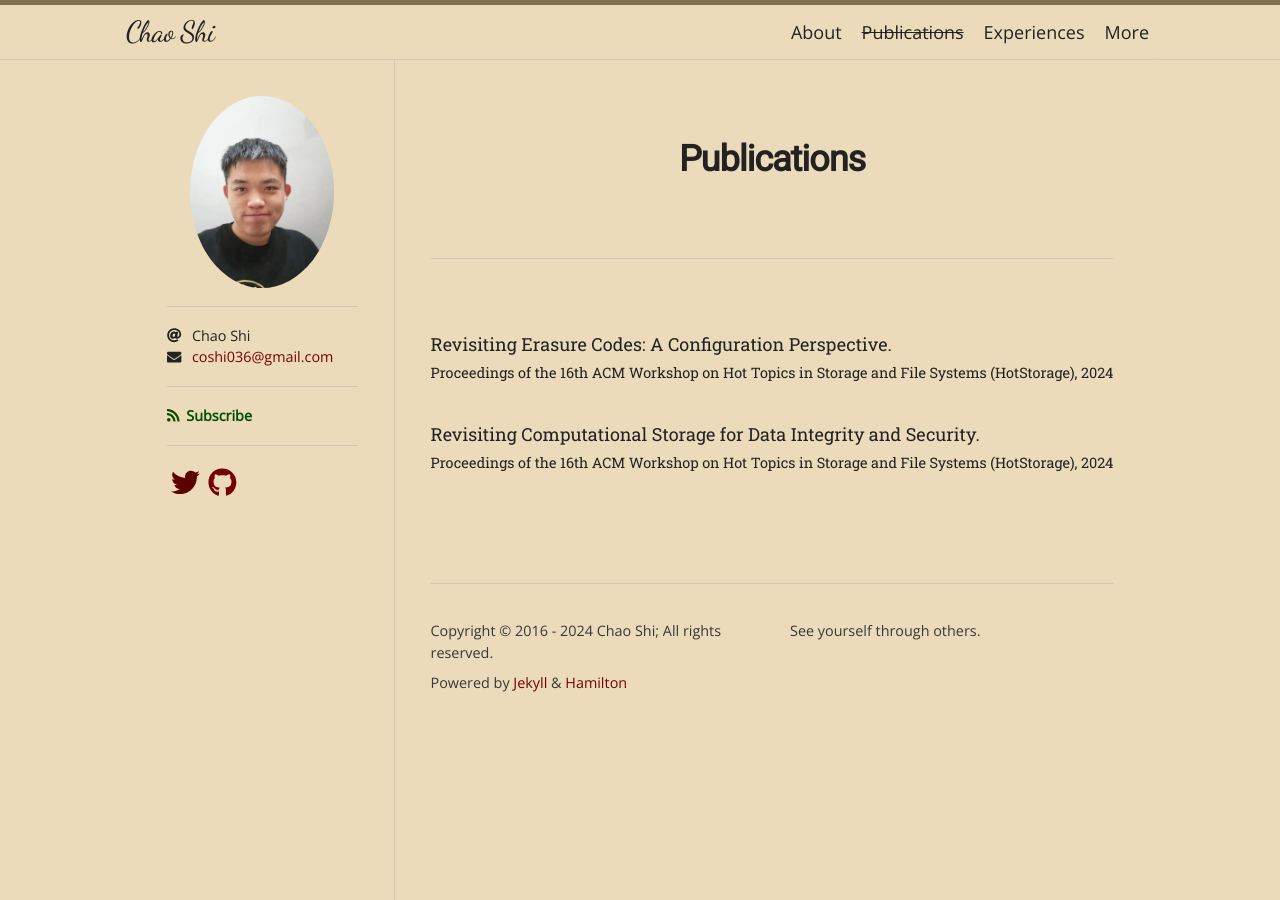
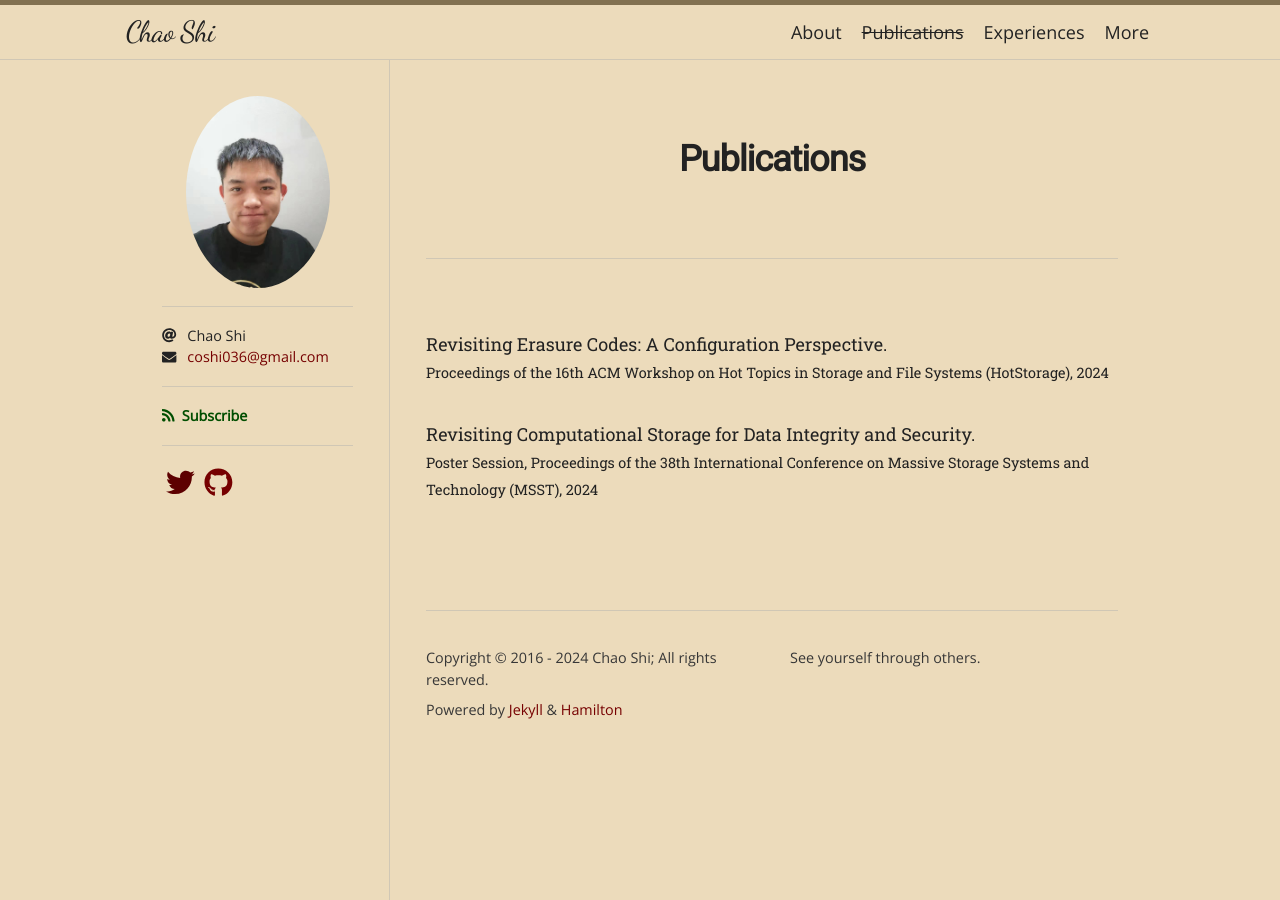
Before and after one commit to ChaoShi036/ChaoShi036.github.io, a Jekyll site: the page built from categories.md, in a window 1280 px wide. Built offline with Jekyll 4.4.1, drawn with Linux system fonts in a browser that asks for light colours; nearby versions of some CDN libraries; some web fonts are replaced.

Commit message:
Update categories.md

```diff
--- a/categories.md
+++ b/categories.md
@@ -8,4 +8,4 @@
 <span style="font-size:80%">Proceedings of the 16th ACM Workshop on Hot Topics in Storage and File Systems (HotStorage), 2024</span>
 
 Revisiting Computational Storage for Data Integrity and Security.<br>
-<span style="font-size:80%">Proceedings of the 16th ACM Workshop on Hot Topics in Storage and File Systems (HotStorage), 2024</span>
+<span style="font-size:80%">Poster Session, Proceedings of the 38th International Conference on Massive Storage Systems and Technology (MSST), 2024</span>
```
